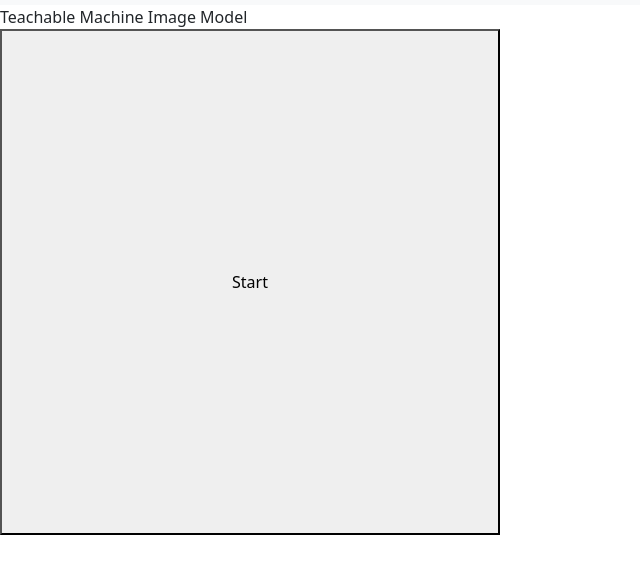
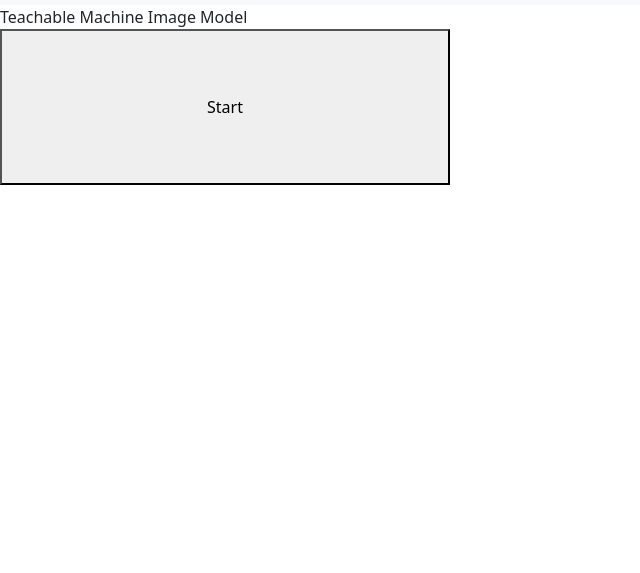
Before and after one commit to honey2157/distinction, a plain HTML site: page index.html in a window 1280 px wide. Shown: the part 51-624 px from the top of the page, without its empty margins (0-640 px from the left). Drawn offline with nearby package versions, Linux system fonts and the light colour scheme.

Commit message:
Update style.css

```diff
--- a/style.css
+++ b/style.css
@@ -3,6 +3,6 @@
 	font-size: 300px;
 }
 button{
-    line-height: 500px;
-    width: 500px;
+    line-height: 150px;
+    width: 450px;
 }
```
